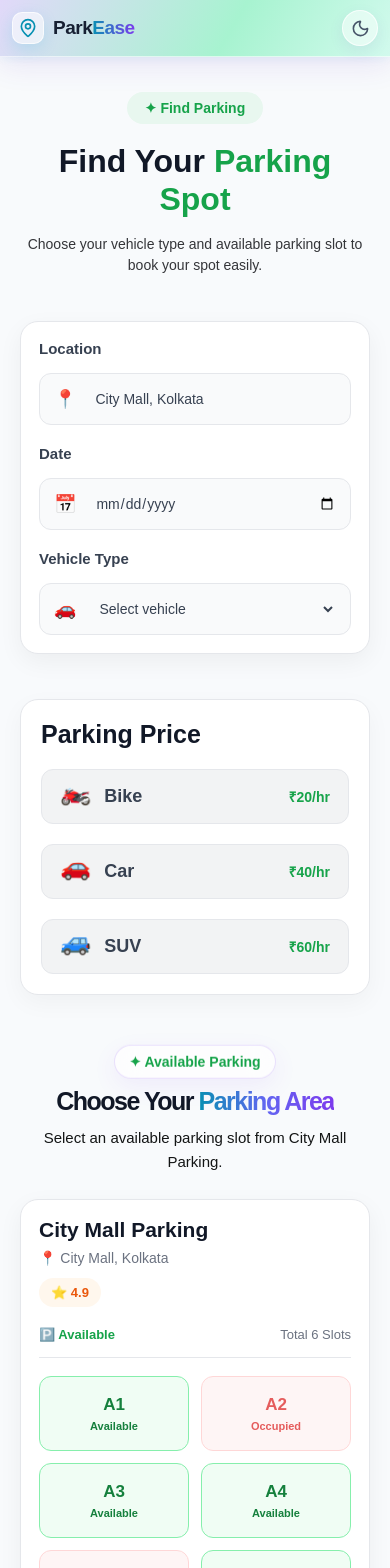
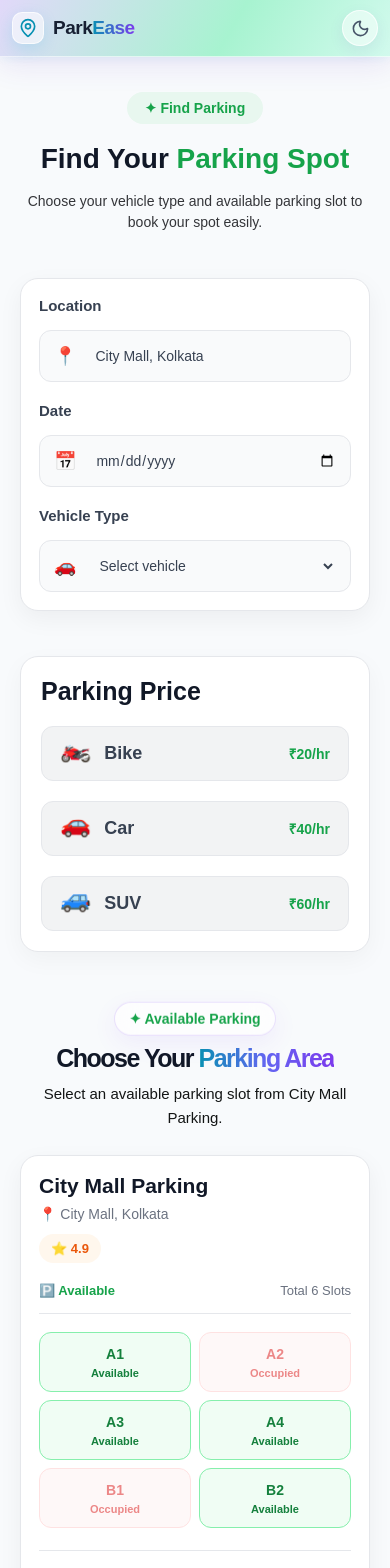
Before and after one commit to dibeyendu-dev/smart-parking-system, a React (Vite) app: page /search in a window 390 px wide. Shown: the top 1568 px of the page. Built offline with nearby package versions, Linux system fonts and the light colour scheme.

Commit message:
Find Parking css animation part added

```diff
--- a/src/css/FindParking.css
+++ b/src/css/FindParking.css
@@ -629,3 +629,165 @@
         width: 100%;
     }
 }
+
+/* Page Smooth Animation */
+.find-parking-page {
+    animation: pageFadeIn 0.6s ease;
+}
+
+/* Header Animation */
+.find-parking-header {
+    animation: slideDown 0.6s ease;
+}
+
+/* Search Box Hover */
+.find-parking-search {
+    transition: 0.3s ease;
+}
+.find-parking-search:hover {
+    box-shadow: 0 12px 35px rgba(0, 0, 0, 0.08);
+}
+
+/* Search Input Focus */
+.search-input {
+    transition: 0.3s ease;
+}
+.search-input:focus-within {
+    border-color: #16a34a;
+    box-shadow: 0 0 0 3px rgba(22, 163, 74, 0.08);
+}
+
+/* Parking Card Animation */
+.parking-result-card {
+    animation: cardFadeIn 0.6s ease;
+    transition: 0.3s ease;
+}
+.parking-result-card:hover {
+    transform: translateY(-5px);
+    box-shadow: 0 15px 35px rgba(0, 0, 0, 0.08);
+}
+
+/* Parking Slot Hover */
+.parking-slot.available {
+    transition: 0.25s ease;
+}
+.parking-slot.available:hover {
+    transform: translateY(-3px);
+    border-color: #16a34a;
+    background: #f0fdf4;
+    box-shadow: 0 6px 15px rgba(22, 163, 74, 0.12);
+}
+
+/* Selected Slot */
+.parking-slot.selected {
+    background: #16a34a;
+    color: #ffffff;
+    border-color: #16a34a;
+    transform: scale(1.03);
+    box-shadow: 0 6px 18px rgba(22, 163, 74, 0.2);
+}
+
+/* Occupied Slot */
+.parking-slot.occupied {
+    cursor: not-allowed;
+    opacity: 0.55;
+}
+
+/* Price Option Hover */
+.price-options > div {
+    transition: 0.3s ease;
+}
+.price-options > div:hover {
+    transform: translateY(-3px);
+    box-shadow: 0 8px 20px rgba(0, 0, 0, 0.06);
+}
+
+/* Rating */
+.parking-rating {
+    transition: 0.3s ease;
+}
+.parking-rating:hover {
+    transform: scale(1.05);
+}
+
+/* Selected Card Animation */
+.selected-parking-section {
+    animation: selectedSlideUp 0.5s ease;
+}
+
+/* Booking Button */
+.book-slot-btn {
+    transition: 0.3s ease;
+}
+.book-slot-btn:hover {
+    transform: translateY(-2px);
+}
+.book-slot-btn:active {
+    transform: translateY(0);
+}
+
+/* Animations */
+@keyframes pageFadeIn {
+    from {
+        opacity: 0;
+    }
+    to {
+        opacity: 1;
+    }
+}
+@keyframes slideDown {
+    from {
+        opacity: 0;
+        transform: translateY(-20px);
+    }
+    to {
+        opacity: 1;
+        transform: translateY(0);
+    }
+}
+@keyframes cardFadeIn {
+    from {
+        opacity: 0;
+        transform: translateY(20px);
+    }
+    to {
+        opacity: 1;
+        transform: translateY(0);
+    }
+}
+@keyframes selectedSlideUp {
+    from {
+        opacity: 0;
+        transform: translateY(25px);
+    }
+    to {
+        opacity: 1;
+        transform: translateY(0);
+    }
+}
+
+/* Prevent Horizontal Overflow */
+.find-parking-page {
+    overflow-x: hidden;
+}
+
+/* Small Mobile Fix */
+@media (max-width: 400px) {
+    .parking-slots {
+        grid-template-columns: 1fr 1fr;
+        gap: 8px;
+    }
+    .parking-slot {
+        min-height: 60px;
+        padding: 8px;
+    }
+    .parking-slot strong {
+        font-size: 14px;
+    }
+    .parking-slot span {
+        font-size: 11px;
+    }
+    .find-parking-header h1 {
+        font-size: 28px;
+    }
+}
```
